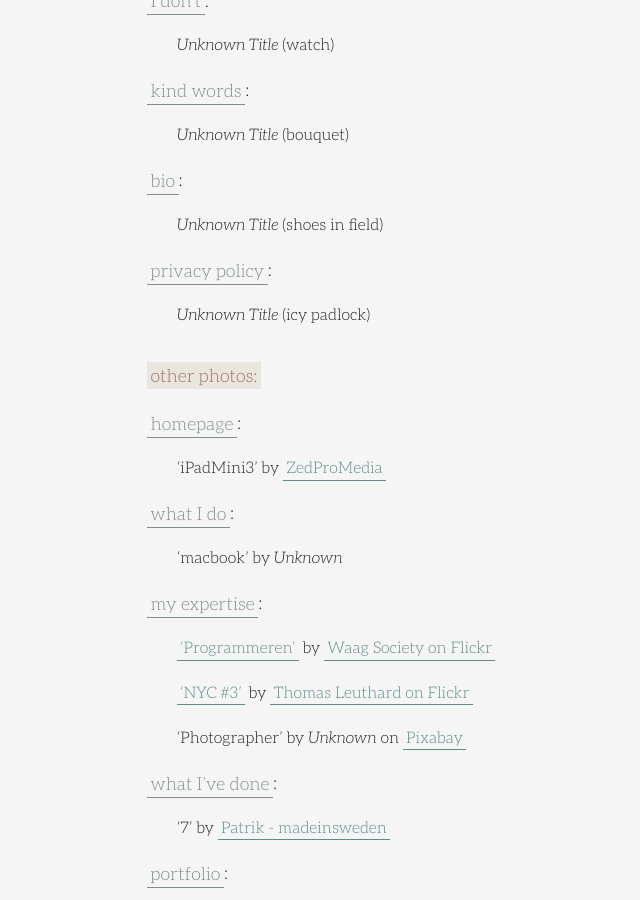
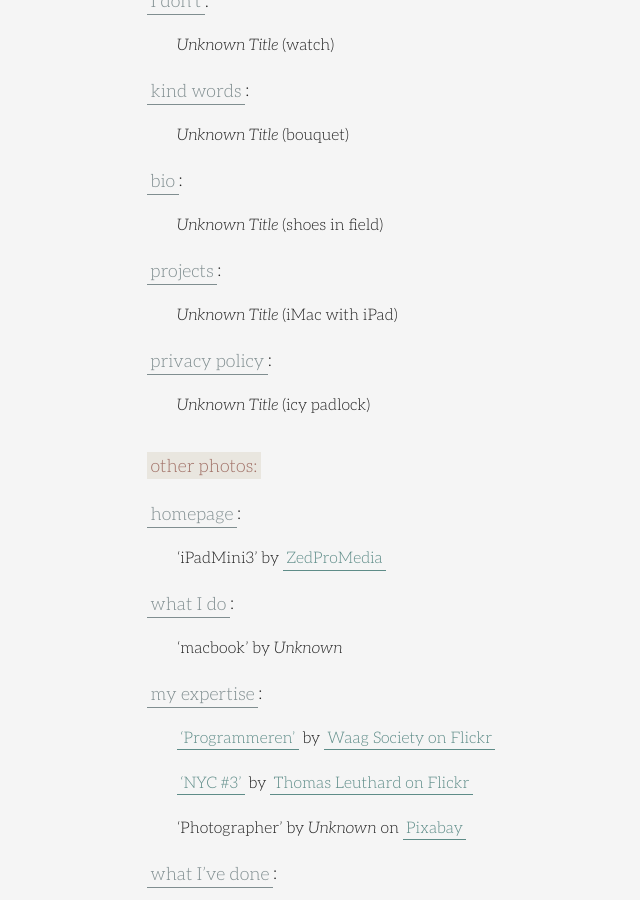
Before and after one commit to cjbarnes/cjbarnes.github.io, a Jekyll site: the page built from _pages/credits.md, in a window 1280 px wide and 900 px high, scrolled down 2530 px. Shown: the whole window, without its empty margins (150-790 px from the left). Built offline with Jekyll 4.4.1, drawn with Linux system fonts in a browser that asks for light colours.

Commit message:
Added missing Projects and Colophon responsive images

```diff
--- a/_pages/credits.md
+++ b/_pages/credits.md
@@ -64,6 +64,9 @@ First things first: all web design and writing on this website is by Chris Barne
 [bio](/whativedone/bio/):
 :   *Unknown Title* (shoes in field)
 
+[projects](/whativedone/projects/):
+:   *Unknown Title* (iMac with iPad)
+
 [privacy policy](/privacy-policy/):
 :   *Unknown Title* (icy padlock)
 
```
Also changed, not shown: img/imac-ipad-320.jpg (added), img/imac-ipad-320@2x.jpg (added), img/imac-ipad-375.jpg (added), img/imac-ipad-375@2x.jpg (added), img/imac-ipad-414.jpg (added), img/imac-ipad-414@2x.jpg (added), img/tools-320.jpg (added), img/tools-320@2x.jpg (added), img/tools-375.jpg (added), img/tools-375@2x.jpg (added), img/tools-414.jpg (added), img/tools-414@2x.jpg (added).
